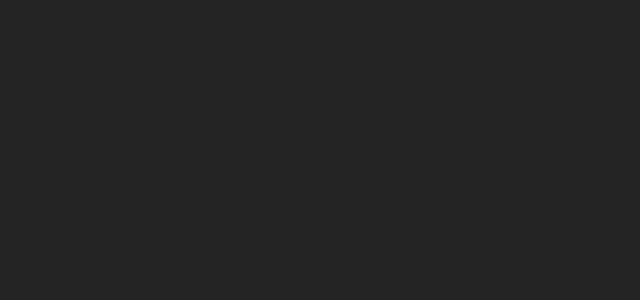
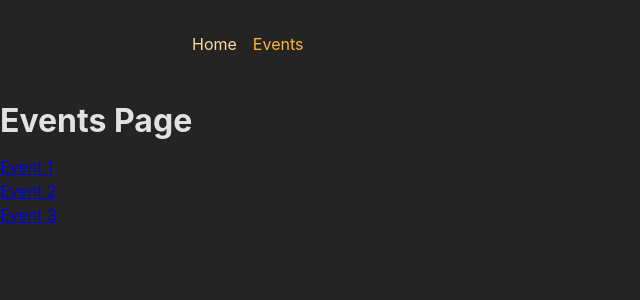
Before and after one commit to amit02543/react-router-advance, a React (Create React App) app in the folder frontend/: page /events in a window 1280 px wide. Shown: the top 300 px of the page, without its empty margins (0-640 px from the left). Built offline with nearby package versions, Linux system fonts and the light colour scheme.

Commit message:
added basic navigation

```diff
--- a/frontend/package.json
+++ b/frontend/package.json
@@ -8,6 +8,7 @@
     "@testing-library/user-event": "^13.5.0",
     "react": "^18.2.0",
     "react-dom": "^18.2.0",
+    "react-router-dom": "^6.14.1",
     "react-scripts": "5.0.1",
     "web-vitals": "^2.1.4"
   },
--- a/frontend/src/App.js
+++ b/frontend/src/App.js
@@ -20,8 +20,36 @@
 // 7. Output the ID of the selected event on the EventDetailPage
 // BONUS: Add another (nested) layout route that adds the <EventNavigation> component above all /events... page components
 
+
+import { createBrowserRouter, RouterProvider } from 'react-router-dom';
+
+import HomePage from './pages/Home';
+import EventsPage from './pages/Events';
+import EventDetailPage from './pages/EventDetail';
+import NewEventPage from './pages/NewEvent';
+import EditEventPage from './pages/EditEvent';
+import RootLayout from './pages/Root';
+
+
+const router = createBrowserRouter([
+  {
+    path: '/',
+    element: <RootLayout />,
+    children: [
+      { index: true, element: <HomePage /> },
+      { path: 'events', element: <EventsPage /> },
+      { path: 'events/:eventId', element: <EventDetailPage /> },
+      { path: 'events/new', element: <NewEventPage /> },
+      { path: 'events/:eventId/edit', element: <EditEventPage /> }
+    ]
+  }
+])
+
+
+
+
 function App() {
-  return <div></div>;
+  return <RouterProvider router={router} />;
 }
 
 export default App;
--- a/frontend/src/components/MainNavigation.js
+++ b/frontend/src/components/MainNavigation.js
@@ -1,3 +1,5 @@
+import { NavLink } from 'react-router-dom';
+
 import classes from './MainNavigation.module.css';
 
 function MainNavigation() {
@@ -6,10 +8,10 @@
       <nav>
         <ul className={classes.list}>
           <li>
-            <a>Home</a>
+            <NavLink to={'/'} className={({ isActive}) => ( isActive ? classes.active : undefined )} end>Home</NavLink>
           </li>
           <li>
-            <a>Events</a>
+          <NavLink to={'/events'} className={({ isActive}) => ( isActive ? classes.active : undefined )}>Events</NavLink>
           </li>
         </ul>
       </nav>
--- /dev/null
+++ b/frontend/src/pages/EditEvent.js
@@ -0,0 +1,7 @@
+const EditEventPage = () => {
+    return (
+        <h1>Edit Event Page</h1>
+    );
+};
+
+export default EditEventPage;
--- /dev/null
+++ b/frontend/src/pages/EventDetail.js
@@ -0,0 +1,17 @@
+import { useParams } from "react-router-dom";
+
+
+const EventDetailPage = () => {
+
+    const params = useParams();
+
+
+    return (
+        <>
+            <h1>Event Detail Page</h1>
+            <p>Event Id: {params.eventId}</p>
+        </>
+    );
+};
+
+export default EventDetailPage;
--- /dev/null
+++ b/frontend/src/pages/Events.js
@@ -0,0 +1,22 @@
+import { Link } from "react-router-dom";
+
+
+const DUMMY_EVENTS = [
+    { id: 'e1', title: 'Event 1' },
+    { id: 'e2', title: 'Event 2' },
+    { id: 'e3', title: 'Event 3' }
+]
+
+
+const EventsPage = () => {
+    return (
+        <>
+            <h1>Events Page</h1>
+            <ul>
+                { DUMMY_EVENTS.map(evt => <li key={evt.id}><Link to={evt.id}>{evt.title}</Link></li>)}
+            </ul>
+        </>
+    );
+};
+
+export default EventsPage;
--- /dev/null
+++ b/frontend/src/pages/Home.js
@@ -0,0 +1,7 @@
+const HomePage = () => {
+    return (
+        <h1>Home Page</h1>
+    );
+};
+
+export default HomePage;
--- /dev/null
+++ b/frontend/src/pages/NewEvent.js
@@ -0,0 +1,7 @@
+const NewEventPage = () => {
+    return (
+        <h1>New Event Page</h1>
+    );
+};
+
+export default NewEventPage;
--- /dev/null
+++ b/frontend/src/pages/Root.js
@@ -0,0 +1,17 @@
+import { Outlet } from "react-router-dom";
+
+import MainNavigation from '../components/MainNavigation';
+
+
+const RootLayout = () => {
+    return (
+        <>
+            <MainNavigation />
+            <main>
+                <Outlet />
+            </main>
+        </>
+    );
+};
+
+export default RootLayout;
```
Also changed, not shown: 2 other files (tests, documents, lock files or other folders).
